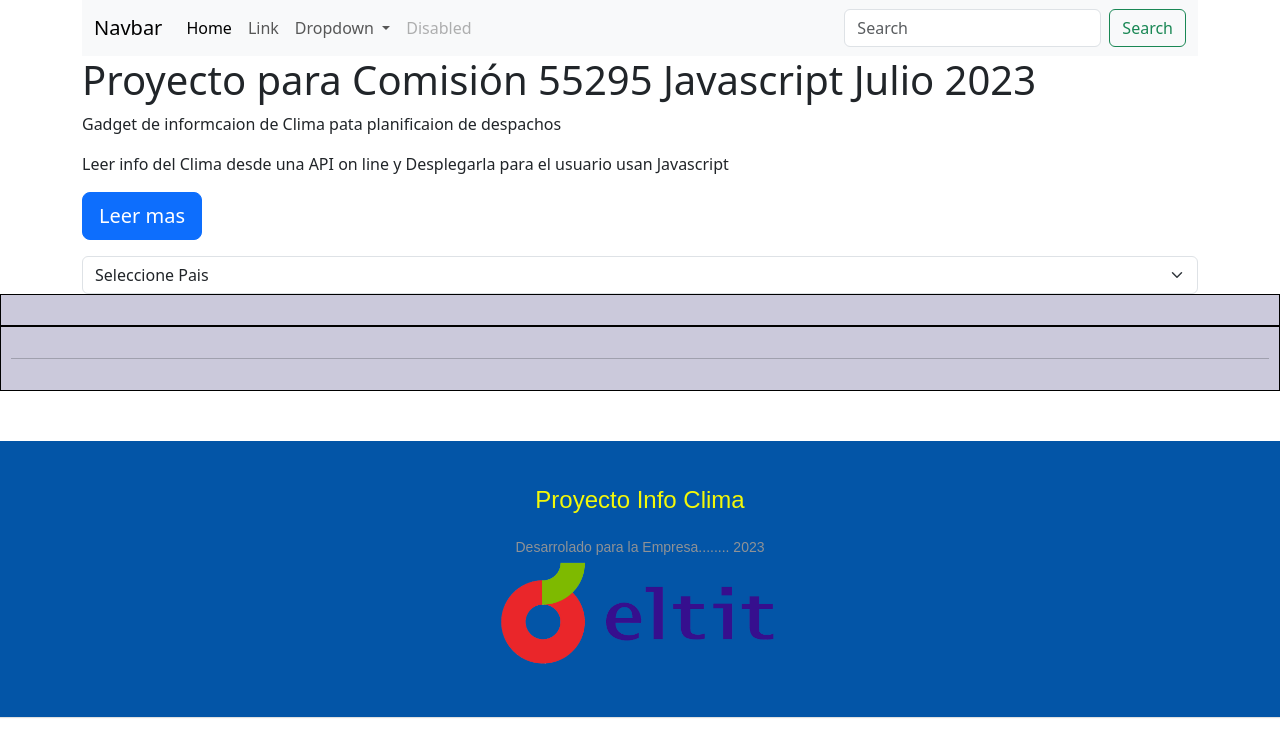
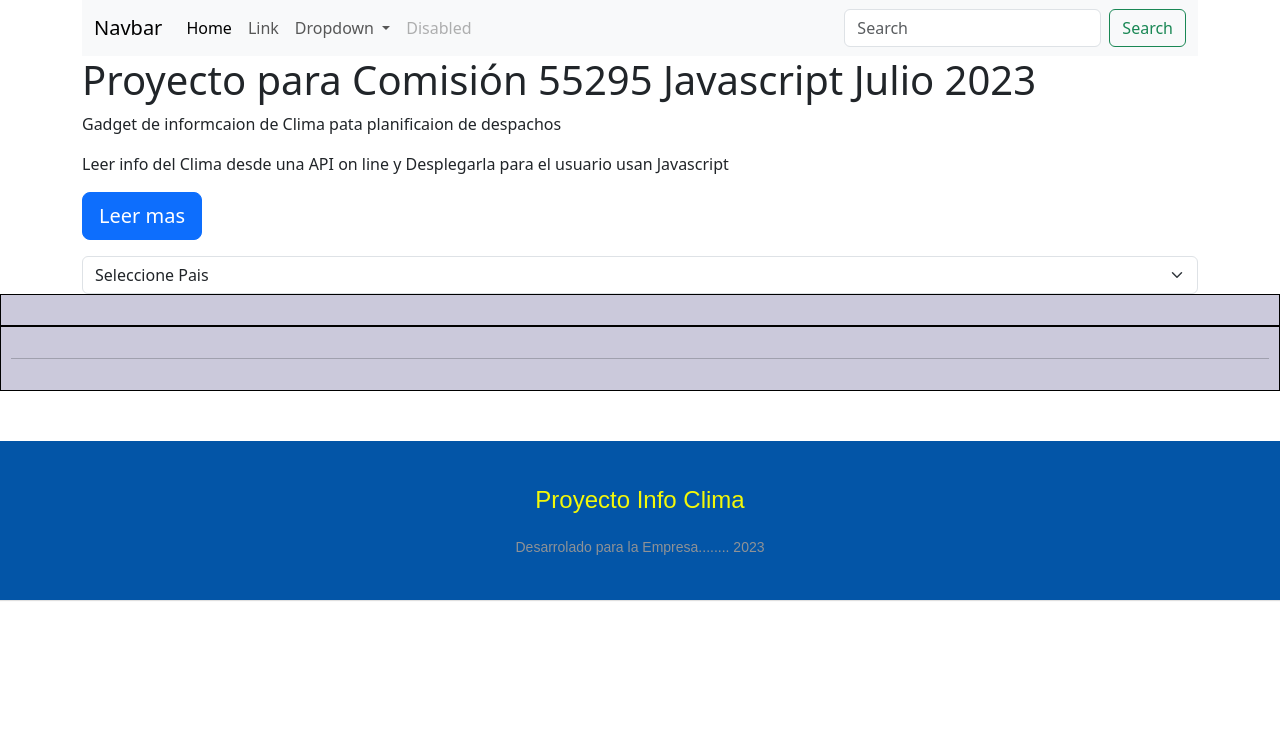
Before and after one commit to arielgodoy/JSpreentrega1-Agodoy, a plain HTML site: page index.html in a window 1280 px wide. Drawn offline with nearby package versions, Linux system fonts and the light colour scheme.

Commit message:
sube repo 4

```diff
--- a/index.html
+++ b/index.html
@@ -112,7 +112,7 @@
     <p class="footer-company-motto">Proyecto Info Clima</p>
     <p class="footer-derechos">Desarrolado para la Empresa........ 2023</p>
     <div class="logo">
-      <img src="/images/logo_menu.png" alt="logo" class="logo">
+      <!-- <img src="/images/logo_menu.png" alt="logo" class="logo"> -->
     </div>
   </footer>
 <script src="https://cdn.jsdelivr.net/npm/bootstrap@5.3.0/dist/js/bootstrap.bundle.min.js" integrity="sha384-geWF76RCwLtnZ8qwWowPQNguL3RmwHVBC9FhGdlKrxdiJJigb/j/68SIy3Te4Bkz" crossorigin="anonymous"></script>
```
